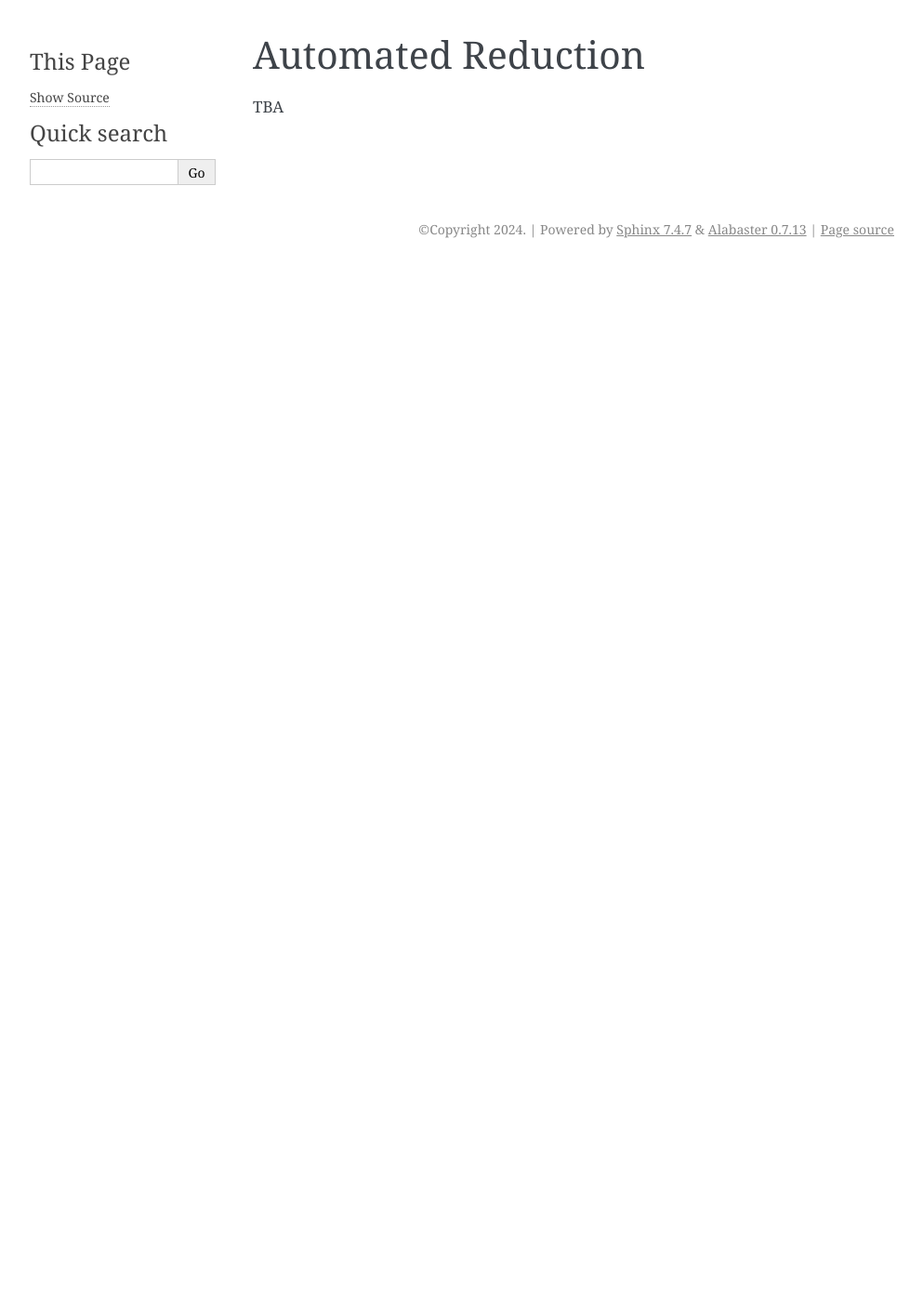
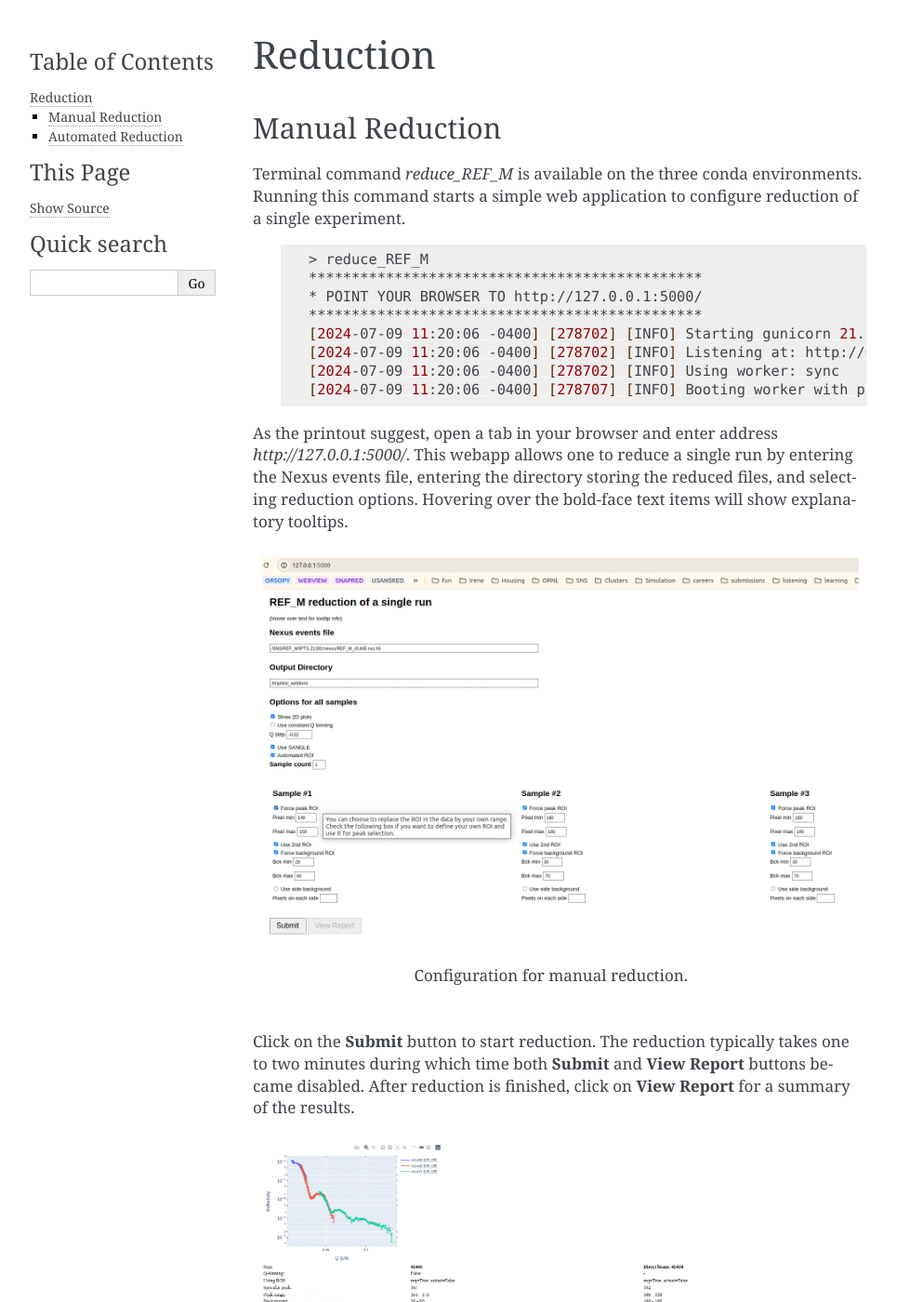
Before and after one commit to neutrons/MagnetismReflectometer, a Sphinx documentation site: the page built from docs/user/reduce.rst, in a window 1280 px wide and 1400 px high. Shown: the whole window at 93% size, without its empty margins (148-1141 px from the left). Built offline with Sphinx 7.4.7, drawn with Linux system fonts in a browser that asks for light colours; the version number could not be read and is left out; some of the changed text lies outside the part shown.

Commit message:
add documentation for manual reduction
Signed-off-by: Jose Borreguero <borreguero@gmail.com>

```diff
--- a/docs/user/reduce.rst
+++ b/docs/user/reduce.rst
@@ -1,6 +1,83 @@
 .. using_reduce_script
 
+Reduction
+=========
+
+
+Manual Reduction
+----------------
+Terminal command `reduce_REF_M` is available on the three conda environments. Running this command starts
+a simple web application to configure reduction of a single experiment.
+
+ .. code-block:: bash
+
+   > reduce_REF_M
+   **********************************************
+   * POINT YOUR BROWSER TO http://127.0.0.1:5000/
+   **********************************************
+   [2024-07-09 11:20:06 -0400] [278702] [INFO] Starting gunicorn 21.2.0
+   [2024-07-09 11:20:06 -0400] [278702] [INFO] Listening at: http://0.0.0.0:5000 (278702)
+   [2024-07-09 11:20:06 -0400] [278702] [INFO] Using worker: sync
+   [2024-07-09 11:20:06 -0400] [278707] [INFO] Booting worker with pid: 278707
+
+As the printout suggest, open a tab in your browser and enter address `http://127.0.0.1:5000/`.
+This webapp allows one to reduce a single run by entering the Nexus events file, entering the directory
+storing the reduced files, and selecting reduction options.
+Hovering over the bold-face text items will show explanatory tooltips.
+
+.. figure:: ./media/manual_reduction.GIF
+   :alt: Configuration for manual reduction.
+   :align: center
+   :width: 900
+
+   Configuration for manual reduction.
+
+Click on the **Submit** button to start reduction. The reduction typically takes one to two minutes during which
+time both **Submit** and **View Report** buttons became disabled. After reduction is finished,
+click on **View Report** for a summary of the results.
+
+.. figure:: ./media/manual_reduction_report.GIF
+   :alt: Report for the manual reduction.
+   :align: center
+   :width: 900
+
+   Report for the manual reduction.
+
+The report shown is HTML file `/tmp/test_webform/REF_M_REF_M_41445.html`, where `/tmp/test_webform/` is the
+output directory we selected.
+
+Notice how the report shows the superposition of reflectivity curves for runs 41445, 41446, and 41447. This
+will happen if reduced files for runs 41446 and 41447 are found either in the output directory `/tmp/test_webform`
+or the canonical output directory for autoreduction of runs corresponding to run 41445 which in this
+case is `/SNS/REF_M/IPTS-21391/shared/autoreduce/`. Runs 41445, 41446, and 41447 correspond to experiments
+taken on the same sample but with a different incidence angle.
+
+The webapp supports reduction of up to three samples for the scenarios when the run contains more than one sample.
+In the following screenshot we selected `Sample Count=2`, causing reduction taking into account options
+from `Sample #1` and `Sample #2`.
+
+.. figure:: ./media/manual_reduction_two_samples.GIF
+   :alt: Reduction of two samples.
+   :align: center
+   :width: 900
+
+   Reduction of two samples.
+
+The below excerpt from the corresponding report show the reflectivity curves for the two samples (41445_1 and 41445_2).
+
+.. figure:: ./media/manual_reduction_two_samples_report.GIF
+   :alt: Report for two samples.
+   :align: center
+   :width: 700
+
+   Report for two samples.
+
+
 Automated Reduction
-===================
+-------------------
 
-TBA
+The set of reduction options available in the manual reduction is also available in
+`https://monitor.sns.gov/reduction/ref_m/`. Updating these options ensure that auto-reduction
+of future experiment will employ the new options.
+Auto-reduced files are saved under directory `/SNS/REF_M/IPTS-XYZ/shared/autoreduce/`, where `XYZ` corresponds
+to the IPTS number associated to whatever run number is to be auto-reduced.
```
Also changed, not shown: docs/index.rst (+1 -7 lines), docs/user/conda_environments.rst (+7 -7 lines), docs/user/media/manual_reduction.GIF (added), docs/user/media/manual_reduction_report.GIF (added), docs/user/media/manual_reduction_two_samples.GIF (added), docs/user/media/manual_reduction_two_samples_report.GIF (added), 2 other files.
